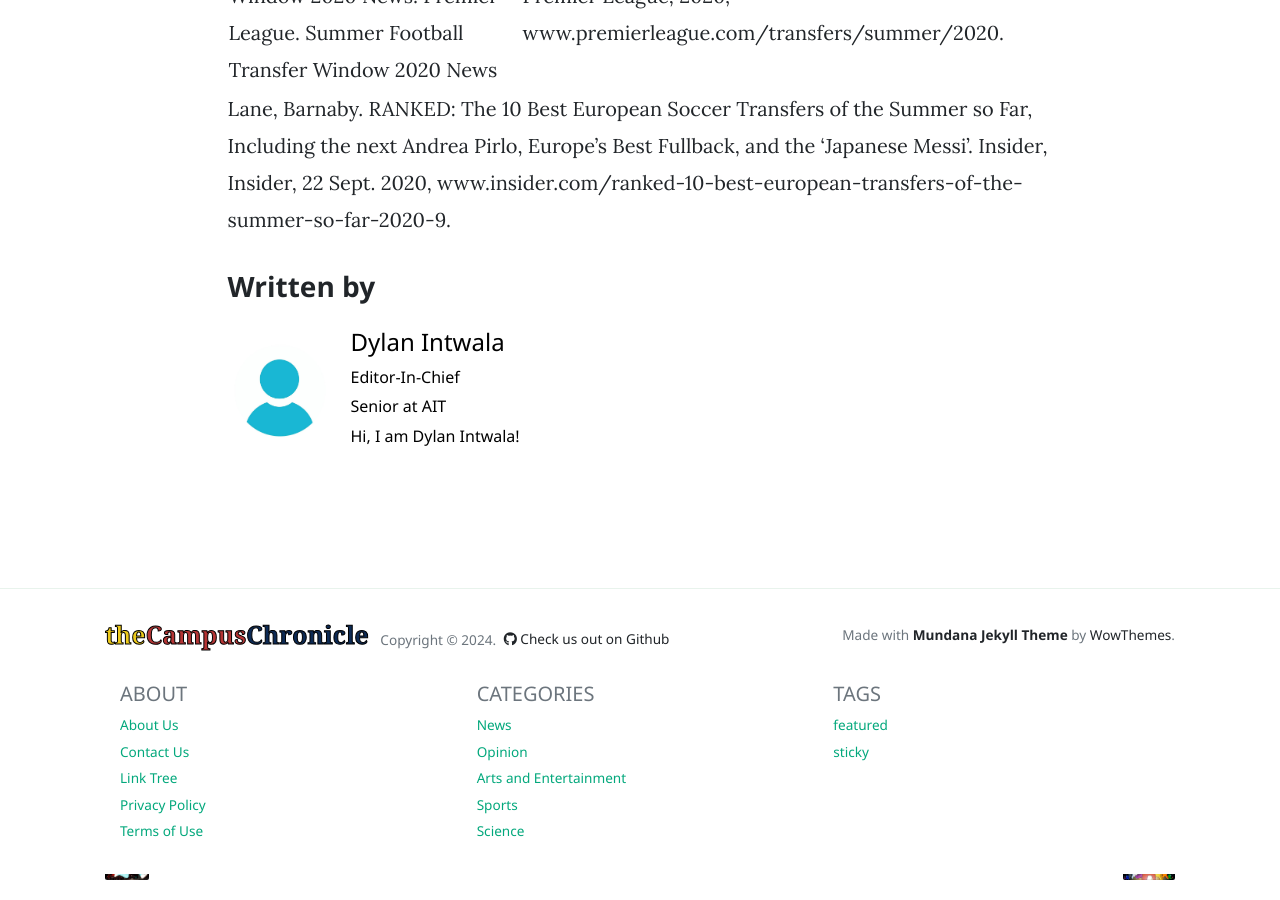
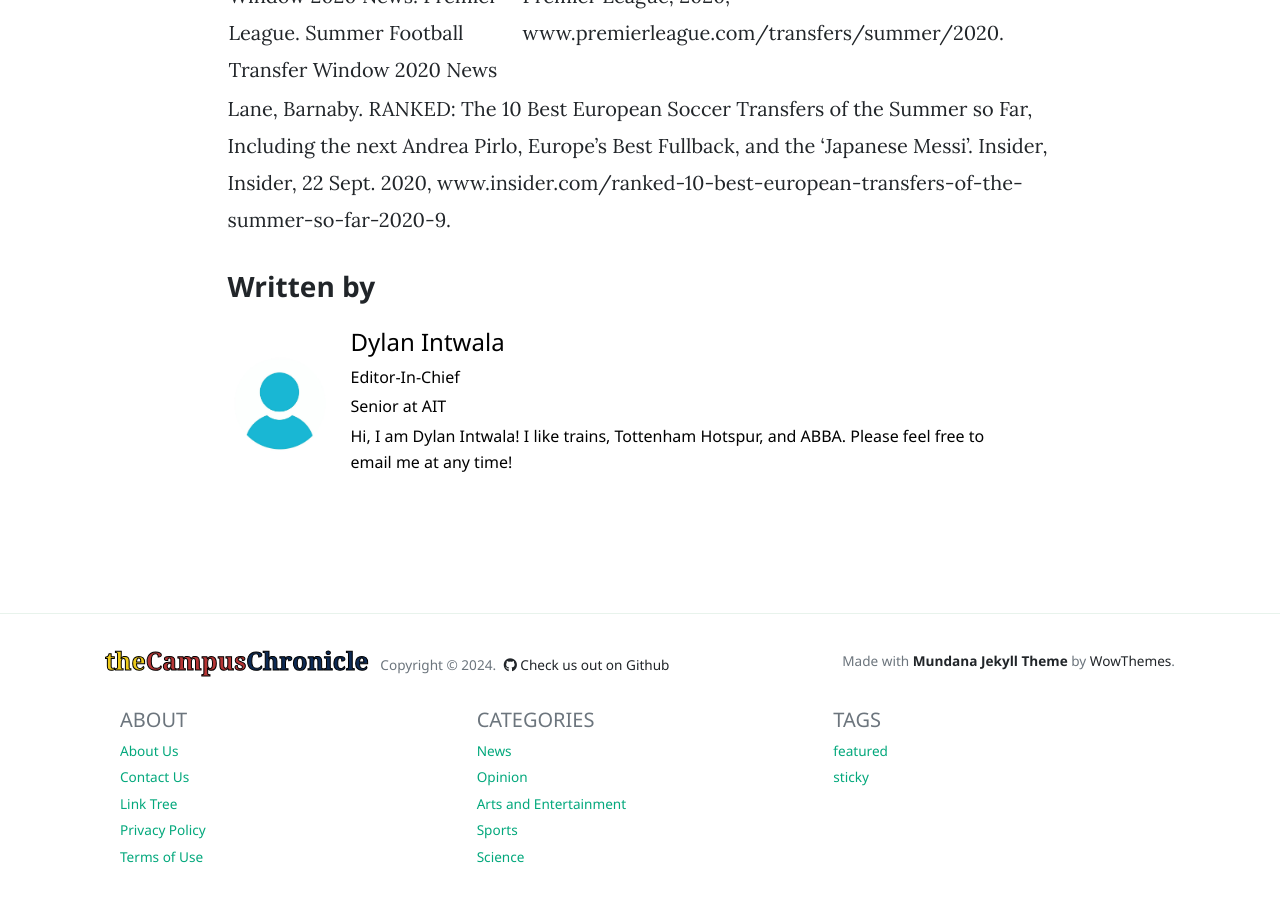
Before and after one commit to The-Campus-Chronicle/website, a Jekyll site: the page built from _posts/2021-02-14-covering-the-transfer-window-of-the-european-leagues-soccer.md, in a window 1280 px wide and 900 px high, scrolled down 3210 px. Built offline with Jekyll 4.4.1, drawn with Linux system fonts in a browser that asks for light colours; nearby versions of some CDN libraries; comment, search, counter and statistics services are not loaded.

Commit message:
update Dylan

```diff
--- a/_config.yml
+++ b/_config.yml
@@ -34,8 +34,8 @@
       site:           https://www.wowthemes.net
       avatar:         /assets/images/avatars/anonymous.jpg
       role:           Editor-In-Chief
-      bio:            "Hi, I am Dylan Intwala!"
-      email:          no_reply@ucvts.org
+      bio:            "Hi, I am Dylan Intwala! I like trains, Tottenham Hotspur, and ABBA. Please feel free to email me at any time!"
+      email:          dintwala@ucvts.org
       twitter:        https://twitter.com/
       school:          AIT
       grade:          Senior
```
